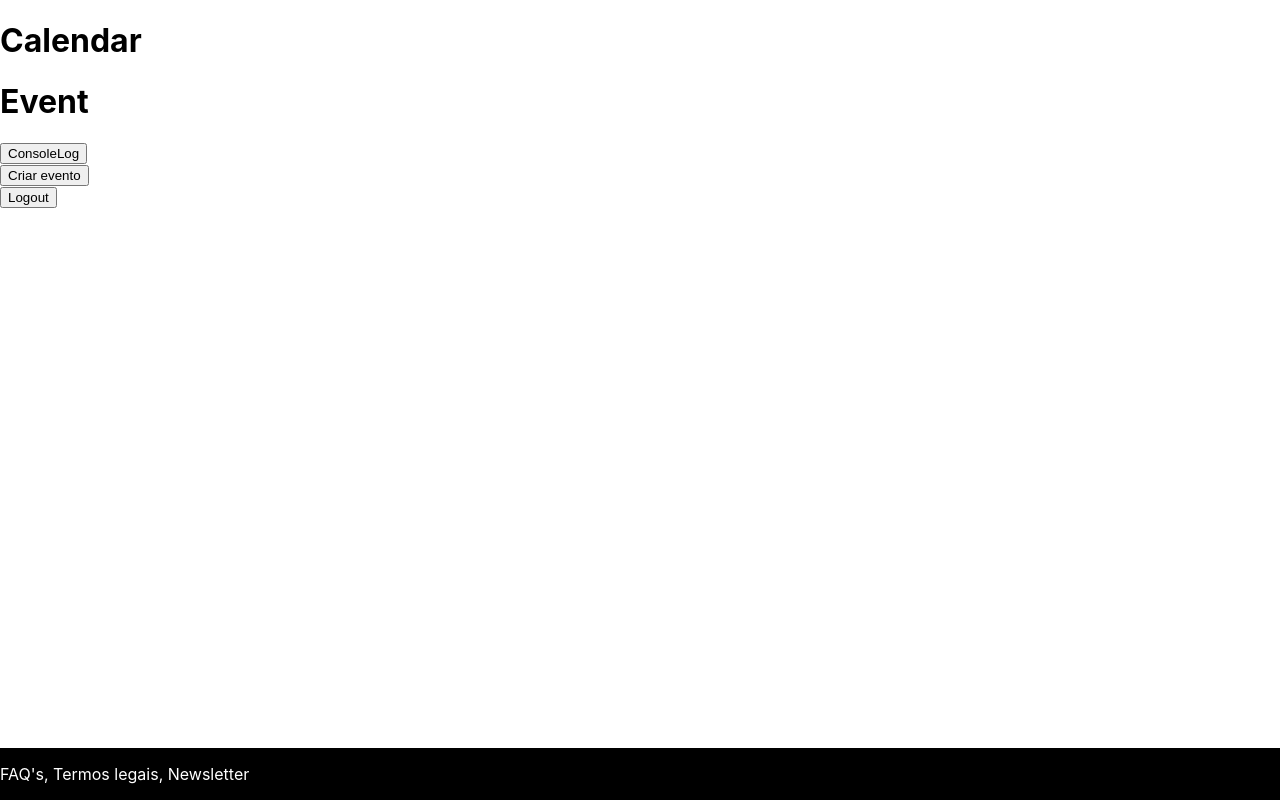
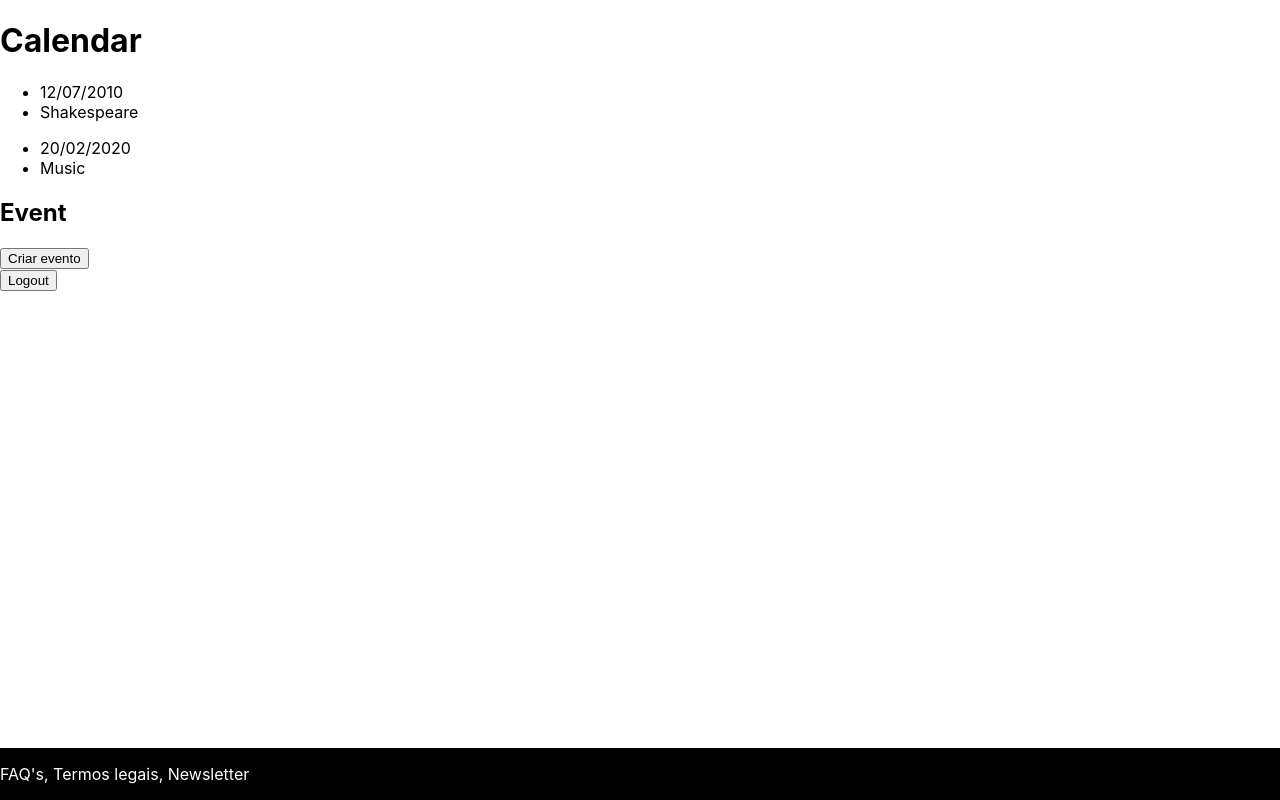
Before and after one commit to rcachucho/hack002-cintraAcontece, a React (Create React App) app in the folder frontend/: page /homepage in a window 1280 px wide. Built offline with nearby package versions, Linux system fonts and the light colour scheme.

Commit message:
frontend: event

```diff
--- a/frontend/src/App.js
+++ b/frontend/src/App.js
@@ -12,20 +12,25 @@ function App() {
   return (
     <div>
       <Switch>
+
         <Route exact path="/">
           <LandingPage/>
         </Route>
+
         <Route exact path="/signup">
           <SignUp/>
           <BackButton/>
         </Route>
+
         <Route exact path="/homepage">
           <HomePage/>
         </Route>
+
         <Route exact path="/eventform">
           <EventForm/>
           <BackButton/>
         </Route>
+
       </Switch>
       <Footer/>
     </div>
--- a/frontend/src/components/Event.jsx
+++ b/frontend/src/components/Event.jsx
@@ -2,18 +2,69 @@ import React, { useEffect, useState } from 'react'
 
 function Event() {
     const [events, setEvents] = useState([
-        { data: "12/07/2010", titulo: "Shakespeare" }, { data: "20/02/2020", titulo: "Musica" }
+        { date: "12/07/2010", title: "Shakespeare" }, { date: "20/02/2020", title: "Music" }
     ])
 
-    function consoleLog() {
-        console.log(events)
-    }
+    // async function fetchEvents() {
+    //     const res = await fetch("/events", {
+    //         method: "GET"
+    //     })
+    //     if (res.status === 200) {
+    //         setEvents({res})
+    //     } else {
+    //         console.log("erro no fetch do evento")
+    //     }
+    // }
+
+
+        // async function fetchEventsById(eventId) {
+    //     const res = await fetch("/events", {
+        //     method: "POST"
+            // body: JSON.stringify({ eventId }),
+            // headers: { "Content-Type": "application/json" },
+    //     })
+    //     if (res.status === 200) {
+    //         setEvents({res})
+    //     } else {
+    //         console.log("erro no fetch do evento")
+    //     }
+    // }
+
+// #################        isto vai para o back end        #################
+
+    // async function fetchEventsById(eventId) {
+    //  const collection = await getCollection("usuarios", "usuarios")
+    //    const eventInfo = await collection.findOne({ _id: ObjectId(eventId) })
+    //    return eventInfo
+    // }
+
 
     return (
-        <div>
-            <h1>Event</h1>
-            <button onClick={() => consoleLog()}> ConsoleLog</button>
-        </div>
+        <section className={events}>
+            {
+                events.map((event, index) => (
+                    <div>
+                        <ul>
+                            <li>{event.date}</li>
+                            <li>{event.title}</li>
+                            {/* <li>{event.location}</li>
+                   <li>{event.time}</li>
+                   <li>{event.price}</li>
+                   <li>{event.category}</li> */}
+                        </ul>
+                    </div>
+                ))
+
+            }
+
+            <div>
+                <h1>Event</h1>
+
+            </div>
+
+
+        </section>
+
     )
 }
 
```
Also changed, not shown: frontend/src/components/BackButton.jsx (+4 -4 lines).
